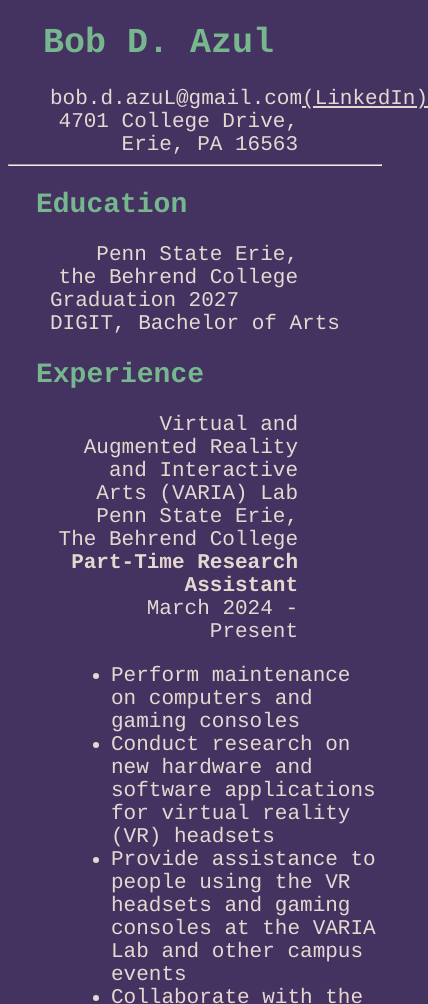
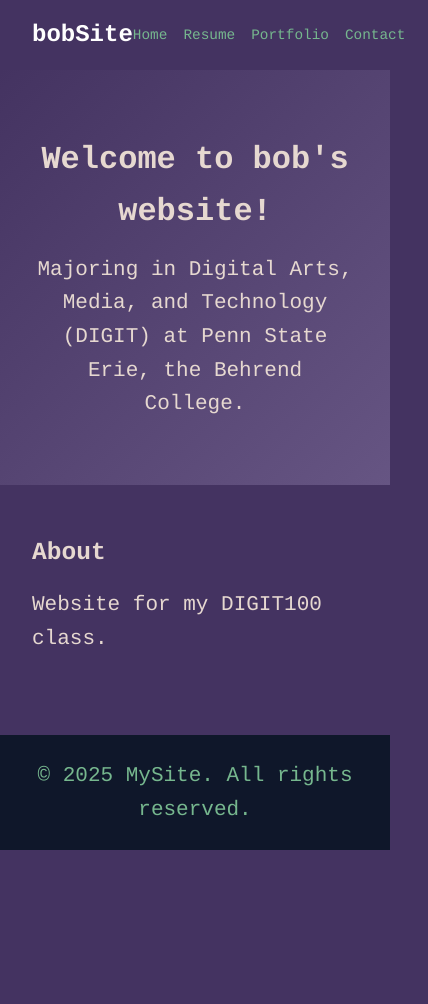
Before and after one commit to Serelistia/Serelistia.github.io, a plain HTML site: page docs/index.html in a window 390 px wide. Shown: the top 1004 px of the page, 428 px wide, since content can reach past the window. After the commit the page ends 850 px from the top, so only its background shows below. Drawn offline with Linux system fonts and the light colour scheme.

Commit message:
updating

```diff
--- a/docs/Resume.css
+++ b/docs/Resume.css
@@ -1,3 +1,4 @@
+
 /* indented horizontal containers default setting */
 .h-container-indented {
     display: flex;
@@ -89,3 +90,31 @@ ul {
     text-align: left;
     text-decoration: none;
 }
+
+.nav {
+     display: flex;
+     justify-content: space-between;
+     align-items: center;
+}
+
+.nav-links {
+     list-style: none;
+     display: flex;
+     gap: 1.5rem;
+}
+
+.nav-links a {
+     color: #76B78E;
+     text-decoration: none;
+}
+
+@media (max-width: 600px) {
+  .nav-links {
+        gap: 1rem;
+        font-size: 0.9rem;
+  }
+
+  .hero h2 {
+    font-size: 2rem;
+  }
+}
--- a/docs/index.html
+++ b/docs/index.html
@@ -1,116 +1,44 @@
 <!DOCTYPE html>
-<html xmlns="http://www.w3.org/1999/html">
-    <head>
-        <title>Resume</title>
-        <link rel="stylesheet" type="text/css" href="Resume.css"/>
-    </head>
-    <body>
-        <!-- main header -->
-        <h1>
-            Bob D. Azul
-        </h1>
-        <!-- flex containers for subheader 1 -->
-        <div class="hs-container">
-            <!-- hyperlink to LinkedIn profile -->
-            <div>
-                bob.d.azuL@gmail.com<a href="https://www.linkedin.com/in/bob-azul-4b0700328/">(LinkedIn)</a>
-            </div>
-            <!-- college address -->
-            <div>
-                4701 College Drive, Erie, PA 16563
-            </div>
-        </div>
-        <!-- header bar line -->
-        <hr></hr>
-        <!-- secondary header for first chunk of information -->
-        <h2> <strong>Education</strong> </h2>
-        <div class="hs-container">
-            <!-- paragraph for first chunk of information -->
-            <div> Penn State Erie, the Behrend College </div>
-            <div> Graduation 2027 </div>
-        </div>
-        <p1> DIGIT, Bachelor of Arts </p1>
+<html lang="en">
 
-        <!-- current job -->
-        <h2> <strong>Experience</strong> </h2>
-        <div class="hs-container">
-            <div> Virtual and Augmented Reality and Interactive Arts (VARIA) Lab </div>
-            <div> Penn State Erie, The Behrend College </div>
-        </div>
-        <div class="hs-container-indented">
-            <div> <strong>Part-Time Research Assistant</strong> </div>
-            <div> March 2024 - Present </div>
-        </div>
-        <ul>
-            <li> Perform maintenance on computers and gaming consoles </li>
-            <li> Conduct research on new hardware and software applications for virtual reality (VR) headsets </li>
-            <li> Provide assistance to people using the VR headsets and gaming consoles at the VARIA Lab and other campus events </li>
-            <li> Collaborate with the lab team on planning and advertising events hosted by the VARIA Lab </li>
-            <li> Perform rigorous tests on games and software acquired by the VARIA Lab to ensure proper operation </li>
-            <li> Provide detailed assistance to VARIA Lab visitors that use the games and software </li>
+  <head>
+    <meta charset="UTF-8" />
+    <meta name="viewport" content="width=device-width, initial-scale=1.0" />
+    <title>bob homepage</title>
+    <link rel="stylesheet" href="styles.css" />
+  </head>
+
+  <body>
+    <header class="site-header">
+      <nav class="nav">
+        <h1 class="logo">bobSite</h1>
+
+        <ul class="nav-links" id="navLinks">
+          <li><a href="index.html">Home</a></li>
+          <li><a href="resume.html">Resume</a></li>
+          <li><a href="portfolio.html">Portfolio</a></li>
+          <li><a href="contact.html">Contact</a></li>
         </ul>
-        <!-- previous job -->
-        <div class="hs-container">
-            <div> Greater Erie Community Action Committee (GECAC) </div>
-            <div> Gannon University </div>
-        </div>
+      </nav>
 
-        <div class="hs-container-indented">
-            <div> <strong>Part-Time Assistant Technician at Gannon University (Summer)</strong> </div>
-            <div> July 2023 - Aug. 2023 </div>
-        </div>
-        <ul>
-            <li> Performed maintenance on devices at the computer labs and Apple Mac labs at Gannon University </li>
-            <li> Deployed custom Windows 11 operating system as specified for the campus labs </li>
-            <li> Set up new computers, Macs, and computing paraphernalia </li>
-        </ul>
+    </header>
 
-        <!-- next experience type -->
-        <h2> <strong>Research Experience</strong> </h2>
-        <div class="hs-container">
-            <div> School of Humanities and Social Sciences </div>
-            <div> Penn State Erie, The Behrend College </div>
-        </div>
+    <main>
+      <section class="hero">
+        <h2>Welcome to bob's website!</h2>
+        <p>Majoring in Digital Arts, Media, and Technology (DIGIT) at Penn State Erie, the Behrend College.</p>
+      </section>
 
-        <div class="hs-container-indented">
-            <div> <strong>Accessibility and Education in Virtual Reality, Summer Research Project</strong> </div>
-            <div> May 2024 - July 2024 </div>
-        </div>
-        <ul>
-            <li> Analyzed the physical and socio-economic accessibility of VR as an educational tool </li>
-            <li> Identified existing issues for the accessibility of VR headsets and software </li>
-            <li> Evaluated possible solutions regarding accessibility issues with the design of VR headsets and software </li>
-        </ul>
+      <section id="about" class="section">
+        <h3>About</h3>
+        <p>
+          Website for my DIGIT100 class.
+        </p>
+      </section>
 
-        <!-- next experience type -->
-        <h2> <strong>Volunteer Experience</strong> </h2>
-        <div class="hs-container">
-            <div> Erie Humane Society </div>
-        </div>
-
-        <div class="hs-container-indented">
-            <div> <strong>Animal Shelter Volunteer</strong> </div>
-            <div> Sept. 2023 - Present </div>
-        </div>
-        <ul>
-            <li> Provide companionship and entertainment to the dogs and cats at the shelter </li>
-            <li> Engage in events held at the shelter to promote the adoption of the shelter animals </li>
-        </ul>
-
-        <!-- skills and languages section -->
-        <h2> <strong>Skills</strong> </h2>
-            <div class="h-container-indented">
-                    Programming in Java, C++, HTML, CSS;
-                    maintaining computer hardware; repairing computer hardware;
-                    translating written works between English, German, and Filipino
-            </div>
-
-        <h2> <strong>Languages</strong> </h2>
-            <div class="h-container-indented">
-                    English, native proficiency;
-                    German, minimum professional proficiency;
-                    Filipino, native proficiency;
-                    Kapampangan/Pampango, native proficiency
-            </div>
-    </body>
+      <footer class="site-footer">
+        <p>© 2025 MySite. All rights reserved.</p>
+      </footer>
+    </main>
+  </body>
 </html>
--- /dev/null
+++ b/docs/styles.css
@@ -0,0 +1,109 @@
+* {
+    box-sizing: border-box;
+    margin: 0;
+    padding: 0;
+}
+
+body {
+    background-color: #443361;
+    font-family: courier, fixed, monospace;
+    font-size: 21px;
+    line-height: 1.6;
+    color: #E6D8D0;
+}
+
+.site-header {
+    padding: 1rem 2rem;
+}
+
+.nav {
+     display: flex;
+     justify-content: space-between;
+     align-items: center;
+}
+
+.logo {
+     color: #fff;
+     font-size: 1.5rem;
+}
+
+.nav-links {
+     list-style: none;
+     display: flex;
+     gap: 1.5rem;
+}
+
+.nav-links a {
+     color: #76B78E;
+     text-decoration: none;
+}
+
+.hero {
+     background: linear-gradient(135deg, #443361, #665583);
+     color: #E6D8D0;
+     text-align: center;
+     padding: 4rem 2rem;
+}
+
+.hero h2 {
+    font-size: 2.5rem;
+    margin-bottom: 1rem;
+}
+
+.btn {
+    display: inline-block;
+    margin-top: 1rem;
+    padding: 0.75rem 1.5rem;
+    background: #fff;
+    color: #76B78E;
+    border-radius: 999px;
+    text-decoration: none;
+    font-weight: bold;
+}
+
+.section {
+    padding: 3rem 2rem;
+    max-width: 1000px;
+    margin: auto;
+}
+
+.section h3 {
+    margin-bottom: 1rem;
+}
+
+.section.alt {
+    background: #f1f5f9;
+}
+
+.cards {
+    display: grid;
+    grid-template-columns: repeat(auto-fit, minmax(200px, 1fr));
+    gap: 1rem;
+    margin-top: 1.5rem;
+}
+
+.card {
+     padding: 2rem;
+     border-radius: 12px;
+     text-align: center;
+     box-shadow: 0 10px 20px rgba(0, 0, 0, 0.08);
+}
+
+.site-footer {
+    text-align: center;
+    padding: 1.5rem;
+    background: #0f172a;
+    color: #76B78E;
+    margin-top: 2rem;
+}
+
+@media (max-width: 600px) {
+  .nav-links {
+        gap: 1rem;
+        font-size: 0.9rem;
+  }
+
+  .hero h2 {
+    font-size: 2rem;
+  }
+}
```
Also changed, not shown: docs/contact.html (added, +36 -0 lines), docs/portfolio.html (added, +52 -0 lines), docs/resume.html (added, +133 -0 lines).
